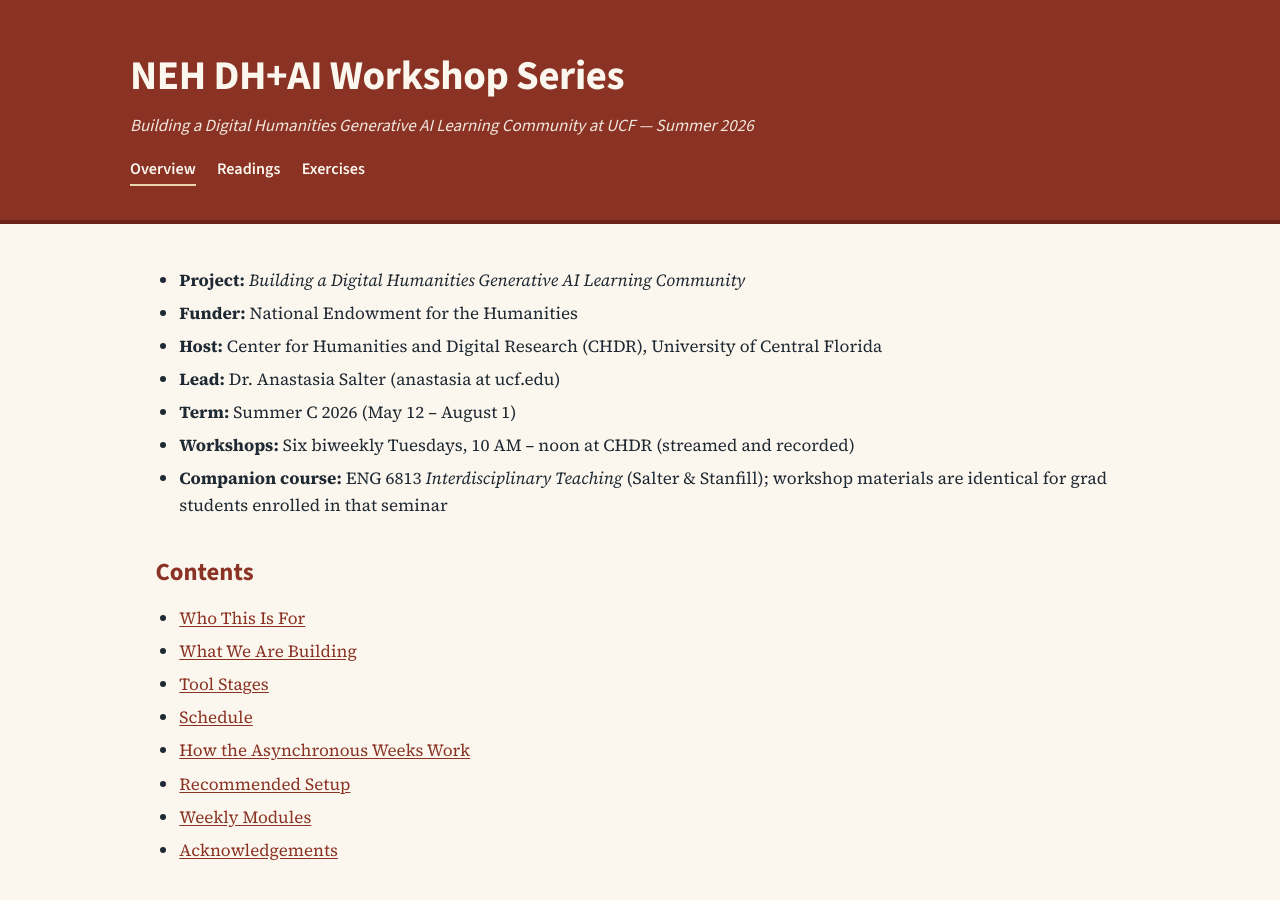
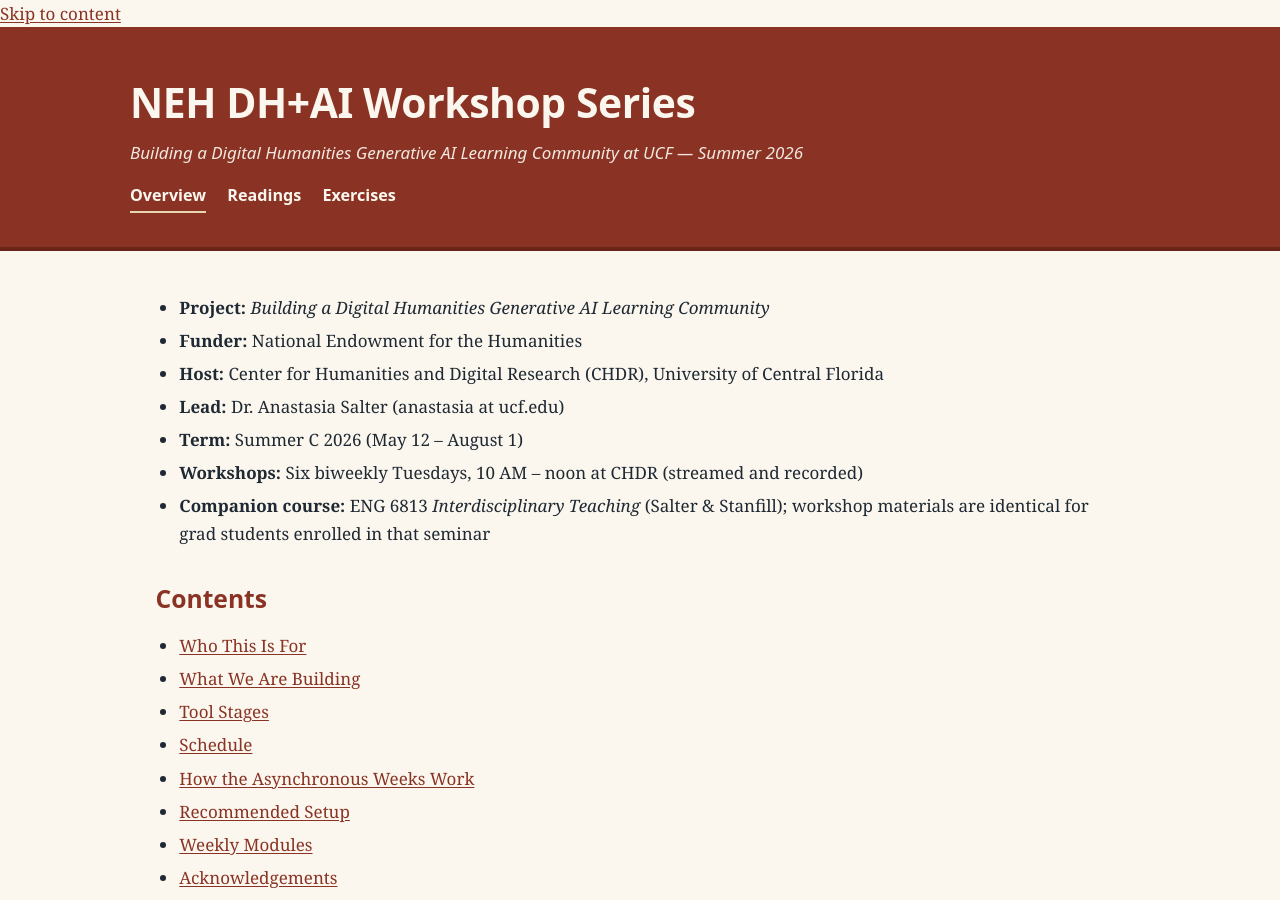
Before and after one commit to AMSUCF/NEH_AI_DH, a Jekyll site: the page built from index.md, in a window 1280 px wide and 900 px high. Built offline with Jekyll 4.4.1, drawn with Linux system fonts in a browser that asks for light colours.

Commit message:
layout: load Bricolage+Inter+JetBrains, add skip link
Co-Authored-By: Claude Opus 4.7 (1M context) <noreply@anthropic.com>

```diff
--- a/_layouts/default.html
+++ b/_layouts/default.html
@@ -4,17 +4,19 @@
   <meta charset="UTF-8">
   <meta name="viewport" content="width=device-width, initial-scale=1.0">
   <title>{{ page.title | default: site.title }}</title>
-  <meta name="description" content="{{ site.description }}">
+  <meta name="description" content="{{ page.description | default: site.description }}">
   <link rel="preconnect" href="https://fonts.googleapis.com">
   <link rel="preconnect" href="https://fonts.gstatic.com" crossorigin>
-  <link href="https://fonts.googleapis.com/css2?family=Source+Serif+4:ital,opsz,wght@0,8..60,400;0,8..60,600;0,8..60,700;1,8..60,400&family=Source+Sans+3:wght@400;600;700&family=JetBrains+Mono:wght@400;600&display=swap" rel="stylesheet">
+  <link href="https://fonts.googleapis.com/css2?family=Bricolage+Grotesque:opsz,wdth,wght@12..96,75..125,400;12..96,75..125,600;12..96,75..125,700&family=Inter:wght@400;500;600;700&family=JetBrains+Mono:wght@400;600&display=swap" rel="stylesheet">
   <link rel="stylesheet" href="{{ '/assets/css/style.css' | relative_url }}">
   {% seo %}
 </head>
 <body>
+  <a class="skip-link" href="#main-content">Skip to content</a>
+
   {% include header.html %}
 
-  <main class="content-wrap">
+  <main id="main-content" class="content-wrap" tabindex="-1">
     <article class="page-content">
       {{ content }}
     </article>
```
